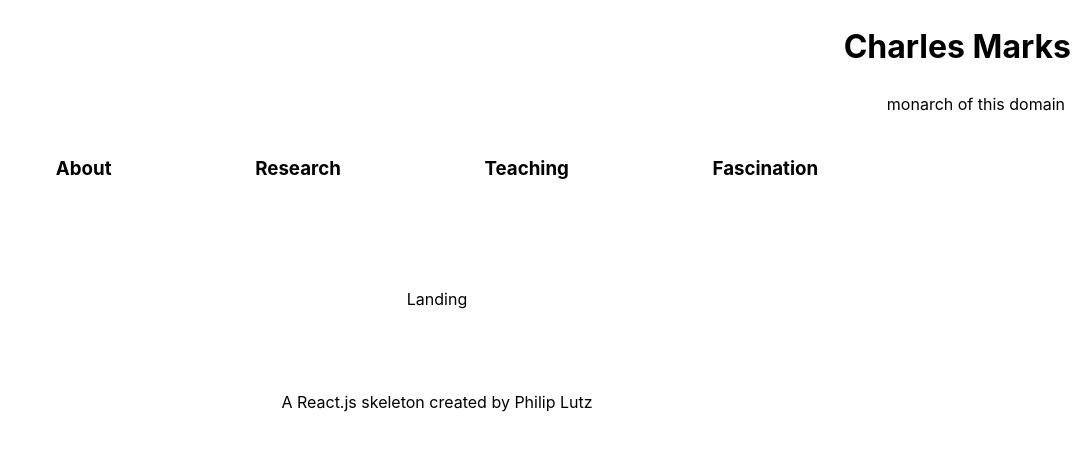
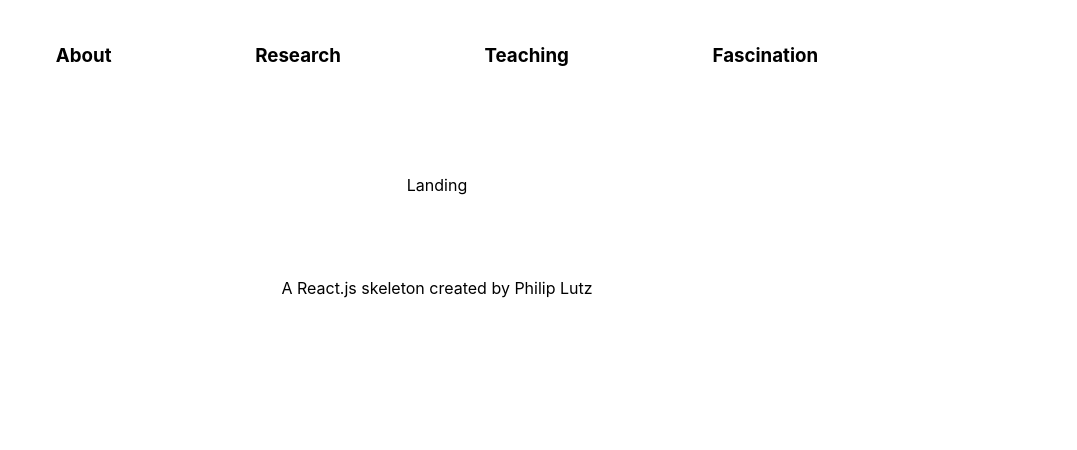
Before and after one commit to cmarkymark/portfolio-marks, a React (Create React App) app: page / in a window 1280 px wide. Shown: the top 450 px of the page, without its empty margins (203-1280 px from the left). Built offline with nearby package versions, Linux system fonts and the light colour scheme.

Commit message:
Update Header.js

```diff
--- a/src/components/header/Header.js
+++ b/src/components/header/Header.js
@@ -5,8 +5,7 @@ const Header = ({header}) => {
   return (
     <header>
       <div>
-        <h1>Charles Marks</h1>
-        <p>monarch of this domain</p>
+
       </div>
     </header>
   );
```
